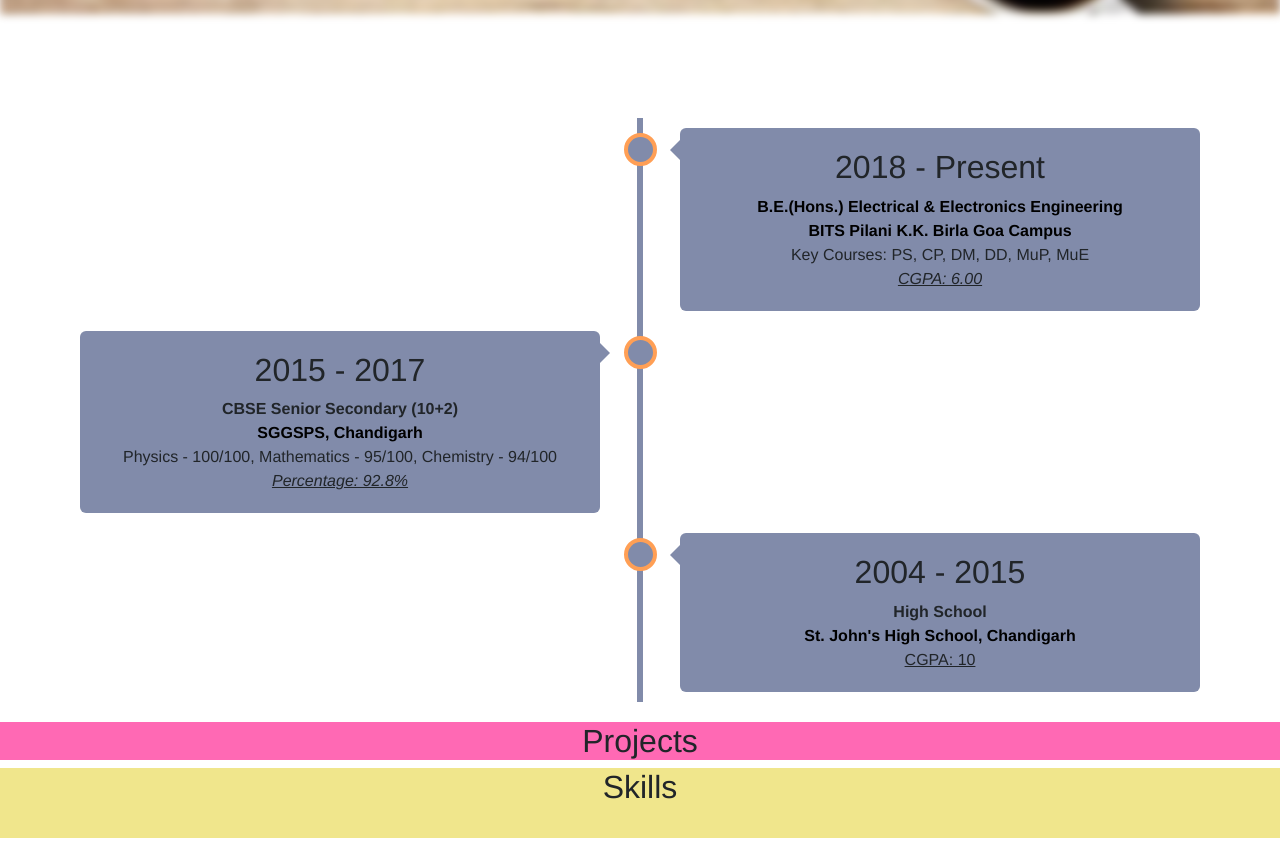
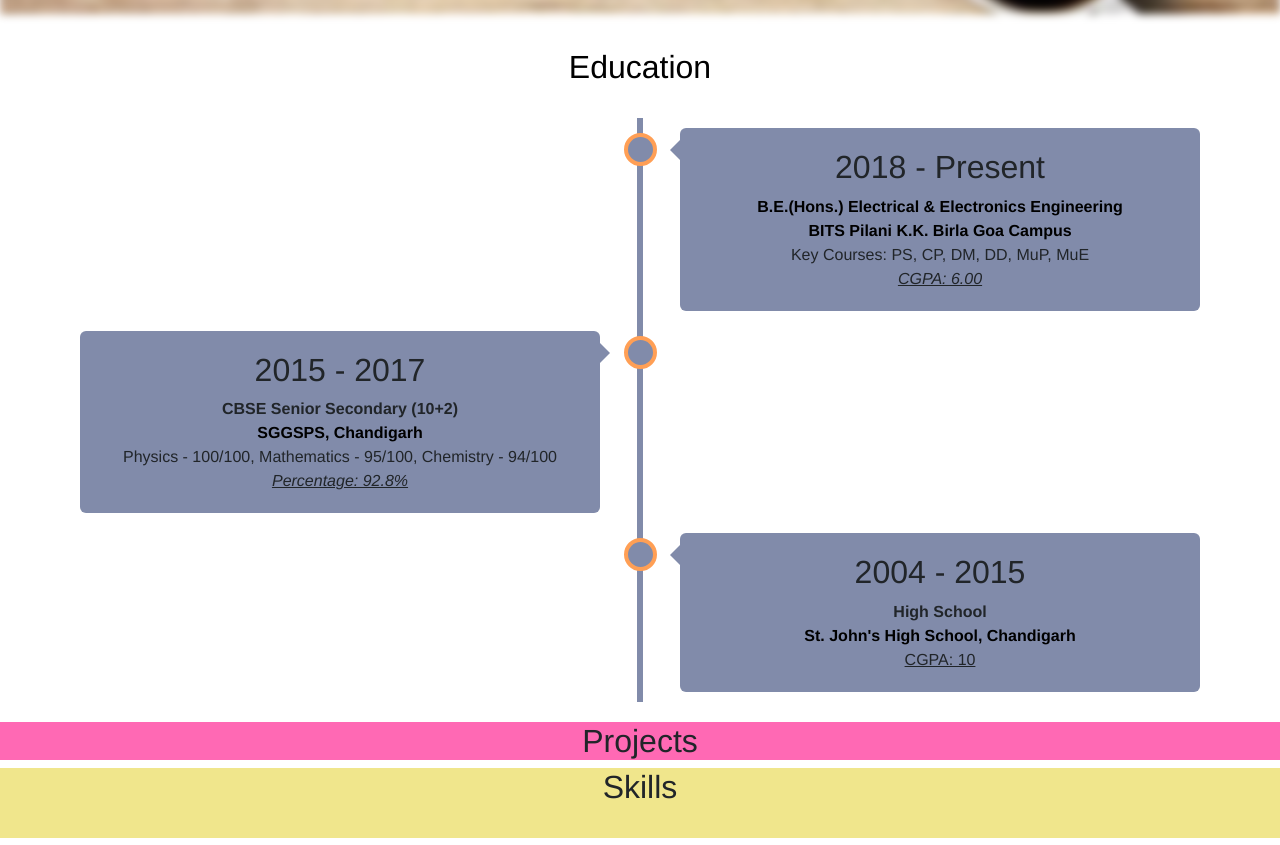
Before and after one commit to shauryav24/shauryav24.github.io, a plain HTML site: page index.html in a window 1280 px wide. Shown: the part 1338-2183 px from the top of the page. Drawn offline with nearby package versions, Linux system fonts and the light colour scheme; a script that the page names is missing; files whose address does not match are found by name.

Commit message:
Update index.html

```diff
--- a/index.html
+++ b/index.html
@@ -145,7 +145,7 @@
 
             <div class="education" id="education">
                 <br>
-                <h2 id="edu" style="color: white;">Education</h2>
+                <h2 id="edu" style="color: black;">Education</h2>
                 <br>
 
                 <div class="timeline">
```
